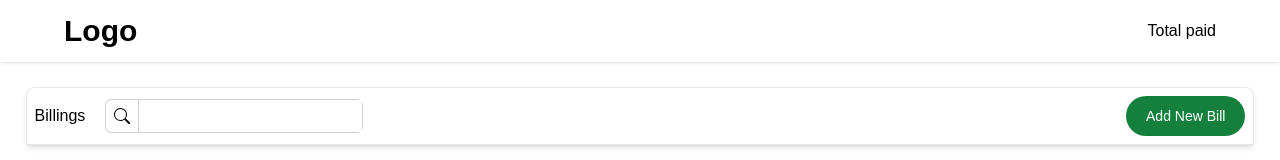
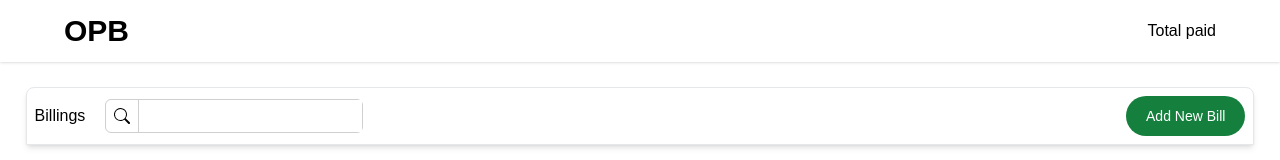
Before and after one commit to Safin-Ali/easy-pay-bills, a React (Create React App) app: page / in a window 1280 px wide. Shown: the top 160 px of the page. Built offline with nearby package versions, Linux system fonts and the light colour scheme.

Commit message:
changed navbar brand name

```diff
--- a/src/Components/Appbar/Appbar.js
+++ b/src/Components/Appbar/Appbar.js
@@ -8,7 +8,7 @@ const Appbar = () => {
                 <div className={`flex gap-2 items-center`}>
                     {/* Brand Name */}
                     <div className={`px-[2.5%] md:px-0`}>
-                        <h2 className={`text-lg md:text-3xl dark:text-whitePrimary font-bold font-mincho`}>Logo</h2>
+                        <h2 className={`text-lg md:text-3xl dark:text-whitePrimary font-bold font-mincho`}>OPB</h2>
                     </div>
                 </div>
                 <div>
```
